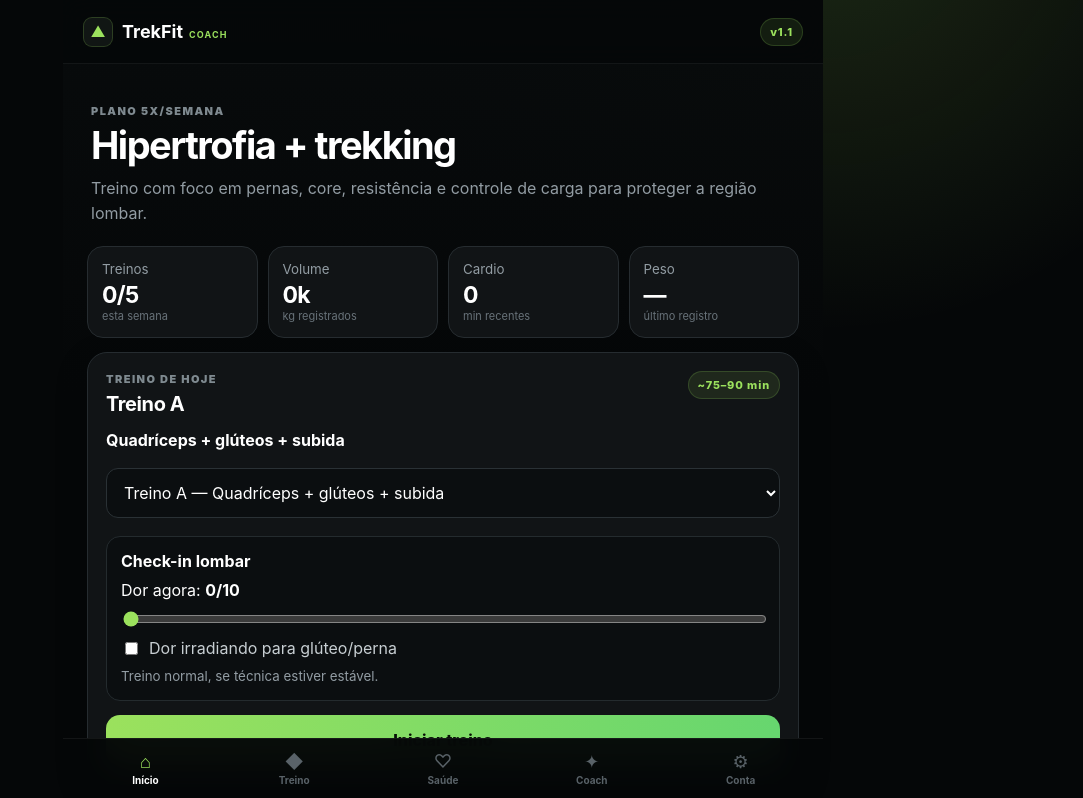
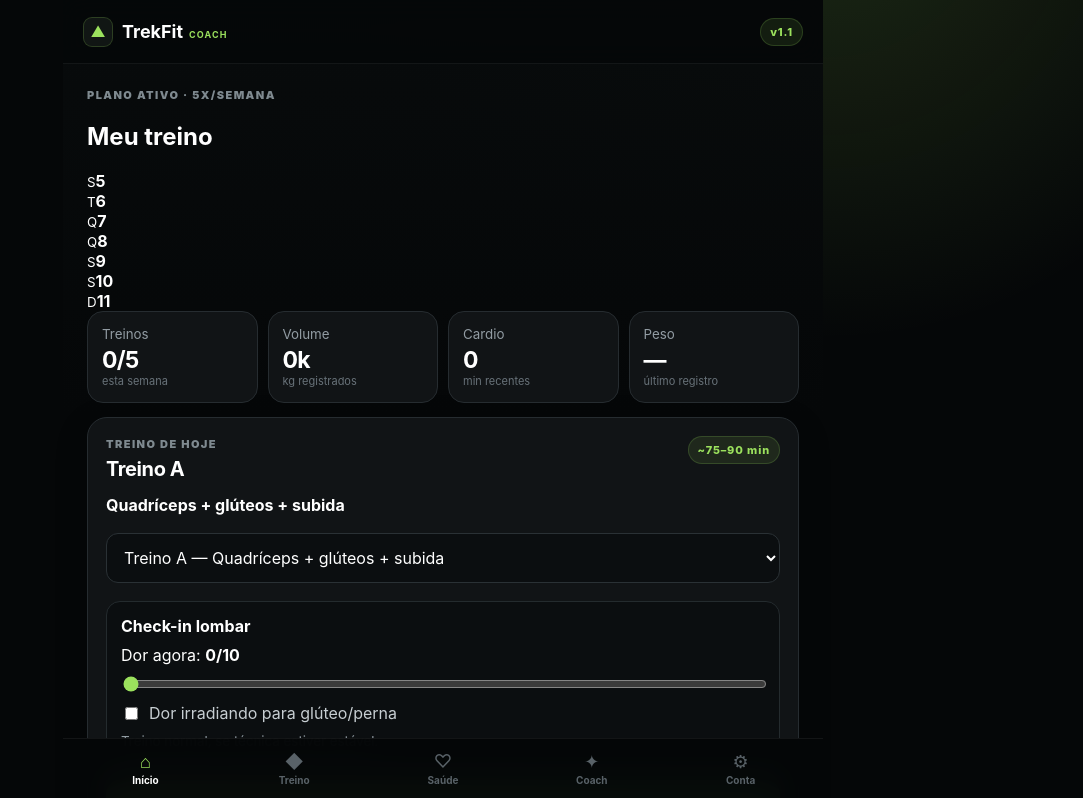
Before and after one commit to matheusbmts-svg/Trekfit, a React (Vite) app: page / in a window 1280 px wide. Shown: the top 798 px of the page, without its empty margins (197-1280 px from the left). Built offline with nearby package versions, Linux system fonts and the light colour scheme.

Commit message:
Add weekly training overview to home

```diff
--- a/src/App.tsx
+++ b/src/App.tsx
@@ -116,11 +116,13 @@ function NavButton({active,label,icon,onClick}:{active:boolean,label:string,icon
 function Home({sessions,treks,finishedThisWeek,weeklyVolume,latestWeight,selectedWorkout,setSelectedWorkout,pain,setPain,radiating,setRadiating,startWorkout}:{sessions:WorkoutSession[],treks:TrekkingLog[],finishedThisWeek:number,weeklyVolume:number,latestWeight?:number,selectedWorkout:string,setSelectedWorkout:(v:string)=>void,pain:number,setPain:(v:number)=>void,radiating:boolean,setRadiating:(v:boolean)=>void,startWorkout:()=>void}){
  const w=workouts.find(x=>x.id===selectedWorkout)!
  const totalCardio=treks.slice(0,7).reduce((a,t)=>a+t.durationMin,0)
+ const now=new Date(); const monday=new Date(now); monday.setDate(now.getDate()-((now.getDay()+6)%7));
+ const days=Array.from({length:7},(_,i)=>{const d=new Date(monday);d.setDate(monday.getDate()+i);return d})
  return <div className="page">
-   <section className="hero">
-     <p className="eyebrow">PLANO 5X/SEMANA</p>
-     <h1>Hipertrofia + trekking</h1>
-     <p>Treino com foco em pernas, core, resistência e controle de carga para proteger a região lombar.</p>
+   <section className="home-head">
+     <p className="eyebrow">PLANO ATIVO · 5X/SEMANA</p>
+     <h1>Meu treino</h1>
+     <div className="week-strip">{days.map((d,i)=><div key={i} className={d.toDateString()===now.toDateString()?'day active':'day'}><small>{['S','T','Q','Q','S','S','D'][i]}</small><b>{d.getDate()}</b></div>)}</div>
    </section>
 
    <section className="metric-grid">
```
